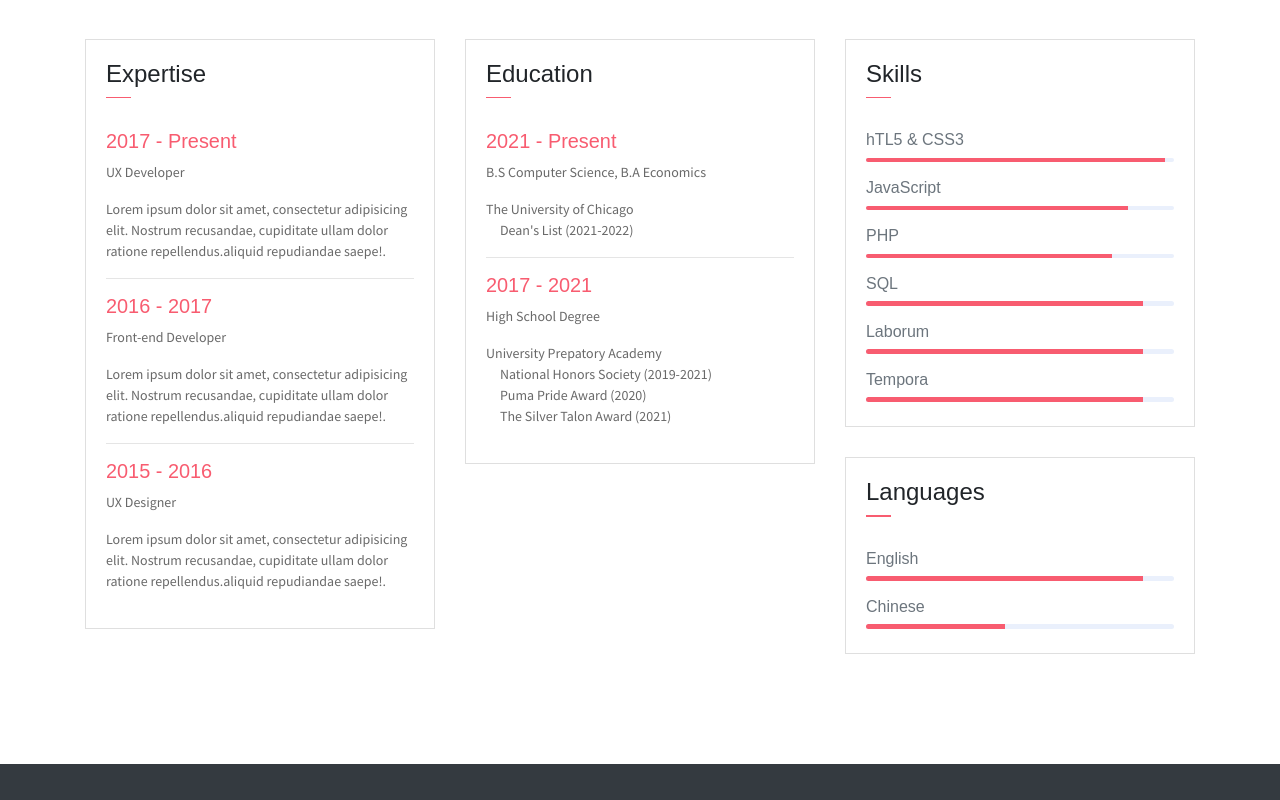
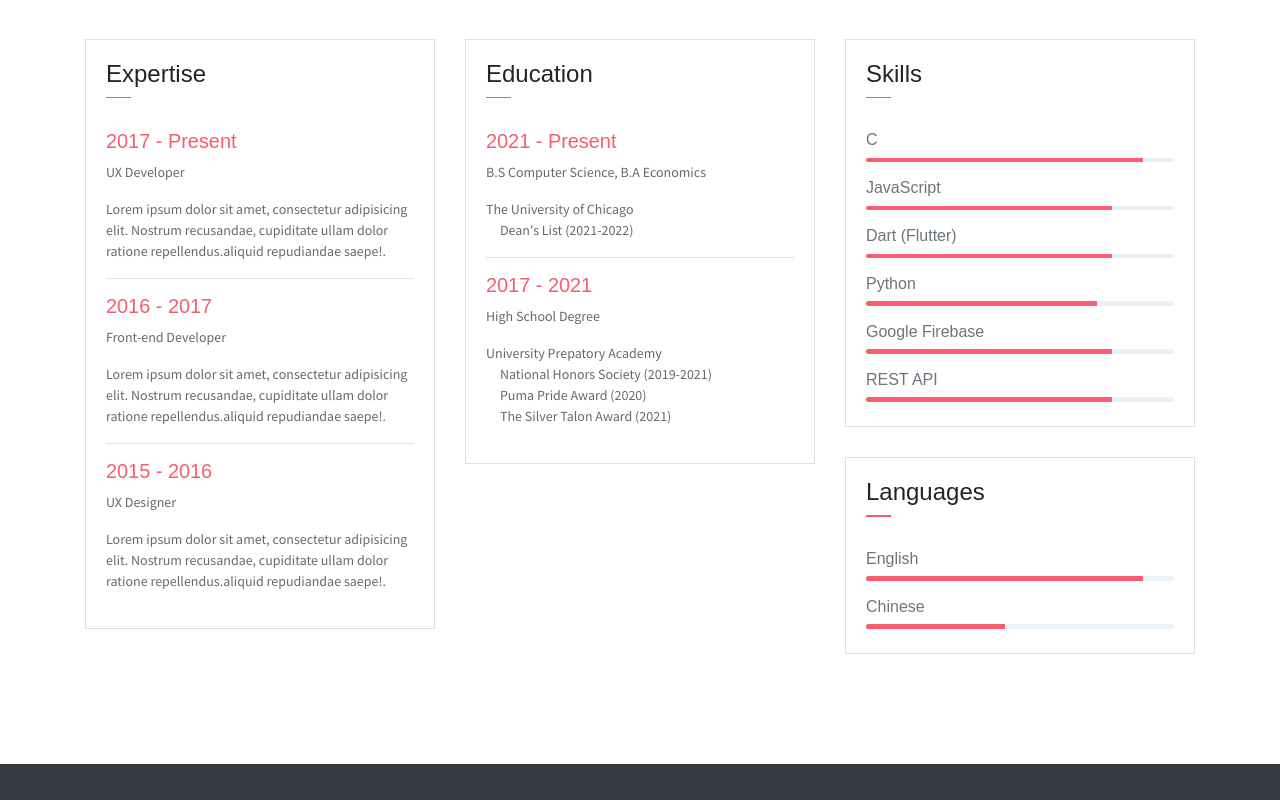
Before and after one commit to nicholaswlee/nicholaswlee.github.io, a plain HTML site: page index.html in a window 1280 px wide. Shown: the part 1300-2100 px from the top of the page. Drawn offline with Linux system fonts and the light colour scheme; some packages are replaced by stand-ins of ours.

Commit message:
Changed skills

```diff
--- a/index.html
+++ b/index.html
@@ -82,7 +82,7 @@
                 <ul class="mt40 info list-unstyled">
                     <li><span>Birthdate</span> : 08/23/2003</li>
                     <li><span>Email</span> : nicholaslee@uchicago.edu</li>
-                    <li><span>Phone</span> : + (206) 519-2002</li>
+                    <li><span>Phone</span> : +1 (206) 519-2002</li>
                     <li><span>Address</span> :  10014 Radford Ave NW Seattle, WA 98177</li>
                 </ul>
                 <ul class="social-icons pt-3">
@@ -189,29 +189,29 @@
                             </div>
                         </div>
                         <div class="card-body pb-2">
-                           <h6>hTL5 &amp; CSS3</h6>
+                           <h6>C</h6>
                             <div class="progress mb-3">
-                                <div class="progress-bar bg-danger" role="progressbar" style="width: 97%" aria-valuenow="25" aria-valuemin="0" aria-valuemax="100"></div>
+                                <div class="progress-bar bg-danger" role="progressbar" style="width: 90%" aria-valuenow="25" aria-valuemin="0" aria-valuemax="100"></div>
                             </div>
                             <h6>JavaScript</h6>
                             <div class="progress mb-3">
-                                <div class="progress-bar bg-danger" role="progressbar" style="width: 85%" aria-valuenow="25" aria-valuemin="0" aria-valuemax="100"></div>
+                                <div class="progress-bar bg-danger" role="progressbar" style="width: 80%" aria-valuenow="25" aria-valuemin="0" aria-valuemax="100"></div>
                             </div>
-                            <h6>PHP</h6>
+                            <h6>Dart (Flutter)</h6>
                             <div class="progress mb-3">
                                 <div class="progress-bar bg-danger" role="progressbar" style="width: 80%" aria-valuenow="50" aria-valuemin="0" aria-valuemax="100"></div>
                             </div>
-                            <h6>SQL</h6>
+                            <h6>Python</h6>
                             <div class="progress mb-3">
-                                <div class="progress-bar bg-danger" role="progressbar" style="width: 90%" aria-valuenow="75" aria-valuemin="0" aria-valuemax="100"></div>
+                                <div class="progress-bar bg-danger" role="progressbar" style="width: 75%" aria-valuenow="75" aria-valuemin="0" aria-valuemax="100"></div>
                             </div>
-                            <h6>Laborum</h6>
+                            <h6>Google Firebase</h6>
                             <div class="progress mb-3">
-                                <div class="progress-bar bg-danger" role="progressbar" style="width: 90%" aria-valuenow="75" aria-valuemin="0" aria-valuemax="100"></div>
+                                <div class="progress-bar bg-danger" role="progressbar" style="width: 80%" aria-valuenow="75" aria-valuemin="0" aria-valuemax="100"></div>
                             </div>
-                            <h6>Tempora</h6>
+                            <h6>REST API</h6>
                             <div class="progress mb-3">
-                                <div class="progress-bar bg-danger" role="progressbar" style="width: 90%" aria-valuenow="75" aria-valuemin="0" aria-valuemax="100"></div>
+                                <div class="progress-bar bg-danger" role="progressbar" style="width: 80%" aria-valuenow="75" aria-valuemin="0" aria-valuemax="100"></div>
                             </div>
                         </div>
                     </div>
@@ -288,7 +288,7 @@
             </div>
         </div>
     </section>
-
+<!-- Services
     <section class="section" id="service">
         <div class="container">
             <h2 class="mb-5 pb-4"><span class="text-danger">My</span> Services</h2>
@@ -362,6 +362,7 @@
             </div>
         </div>
     </section>
+-->
 <!--
     <section class="section bg-custom-gray" id="price">
         <div class="container">
@@ -710,7 +711,7 @@
                                 <i class="ti-mobile icon-md"></i>
                             </div>
                             <div class="col-10 ">
-                                <h6 class="d-inline">Phone : <br> <span class="text-muted">+ (206) 519-2002</span></h6>
+                                <h6 class="d-inline">Phone : <br> <span class="text-muted">+1 (206) 519-2002</span></h6>
                             </div>
                         </div>
                         <div class="row mb-2">
```
